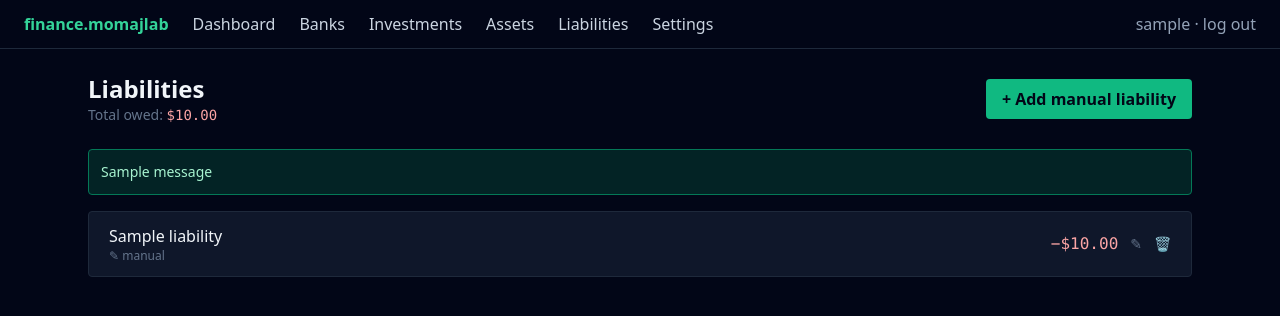
After one commit to mhamida292/FinanceManager, a Django app: page /liabilities/ in a window 1280 px wide. The commit adds this page. Shown: the top 316 px of the page. Run offline with Django 5.2, Linux system fonts and the light colour scheme; a user stored in the database is signed in; tables that the repository leaves empty hold one stand-in row (values such as "Sample post"); one stand-in notice (Sample message) is shown; some libraries are stand-ins or nearby versions.

Commit message:
feat(liabilities): templates + nav link

```diff
--- a/apps/accounts/templates/base.html
+++ b/apps/accounts/templates/base.html
@@ -16,6 +16,7 @@
       <a href="{% url 'banking:list' %}" class="text-slate-300 hover:text-white">Banks</a>
       <a href="{% url 'investments:list' %}" class="text-slate-300 hover:text-white">Investments</a>
       <a href="{% url 'assets:list' %}" class="text-slate-300 hover:text-white">Assets</a>
+      <a href="{% url 'liabilities:list' %}" class="text-slate-300 hover:text-white">Liabilities</a>
       <a href="{% url 'settings' %}" class="text-slate-300 hover:text-white">Settings</a>
     </div>
     <form action="{% url 'logout' %}" method="post" class="m-0">
--- /dev/null
+++ b/apps/liabilities/templates/liabilities/liabilities_list.html
@@ -0,0 +1,43 @@
+{% extends "base.html" %}
+{% block title %}Liabilities{% endblock %}
+{% block content %}
+<div class="flex items-center justify-between mb-6">
+  <div>
+    <h1 class="text-2xl font-bold">Liabilities</h1>
+    <div class="text-slate-500 text-sm">Total owed: <span class="font-mono text-red-300">${{ total|floatformat:2 }}</span></div>
+  </div>
+  <a href="{% url 'liabilities:add' %}" class="bg-emerald-500 hover:bg-emerald-400 text-slate-950 font-bold px-4 py-2 rounded">+ Add manual liability</a>
+</div>
+
+{% if messages %}
+  {% for message in messages %}
+  <div class="bg-{% if message.tags == 'error' %}red-900/40 border-red-700 text-red-200{% else %}emerald-900/40 border-emerald-700 text-emerald-200{% endif %} border p-3 rounded text-sm mb-4">
+    {{ message }}
+  </div>
+  {% endfor %}
+{% endif %}
+
+{% if not rows %}
+  <div class="bg-slate-900 border border-slate-800 rounded p-6 text-slate-400">
+    No liabilities. Bank-linked credit cards / loans show up here automatically. Click <strong class="text-slate-200">+ Add manual liability</strong> for student loans, mortgages, or other debts.
+  </div>
+{% else %}
+  <div class="bg-slate-900 border border-slate-800 rounded divide-y divide-slate-800">
+    {% for row in rows %}
+    <div class="flex items-center justify-between px-5 py-3">
+      <div>
+        <div class="font-medium">{{ row.name }}</div>
+        <div class="text-xs text-slate-500">{% if row.source == 'bank' %}🔗 from linked bank{% else %}✎ manual{% endif %}</div>
+      </div>
+      <div class="flex items-center gap-3">
+        <div class="font-mono text-red-300">−${{ row.balance|floatformat:2 }}</div>
+        {% if row.source == 'manual' %}
+        <a href="{% url 'liabilities:edit' row.liability_id %}" class="text-slate-500 hover:text-white text-sm">✎</a>
+        <a href="{% url 'liabilities:delete' row.liability_id %}" class="text-slate-600 hover:text-red-400 text-sm">🗑</a>
+        {% endif %}
+      </div>
+    </div>
+    {% endfor %}
+  </div>
+{% endif %}
+{% endblock %}
```
Also changed, not shown: apps/liabilities/templates/liabilities/liability_confirm_delete.html (added, +13 -0 lines), apps/liabilities/templates/liabilities/liability_form.html (added, +38 -0 lines).
